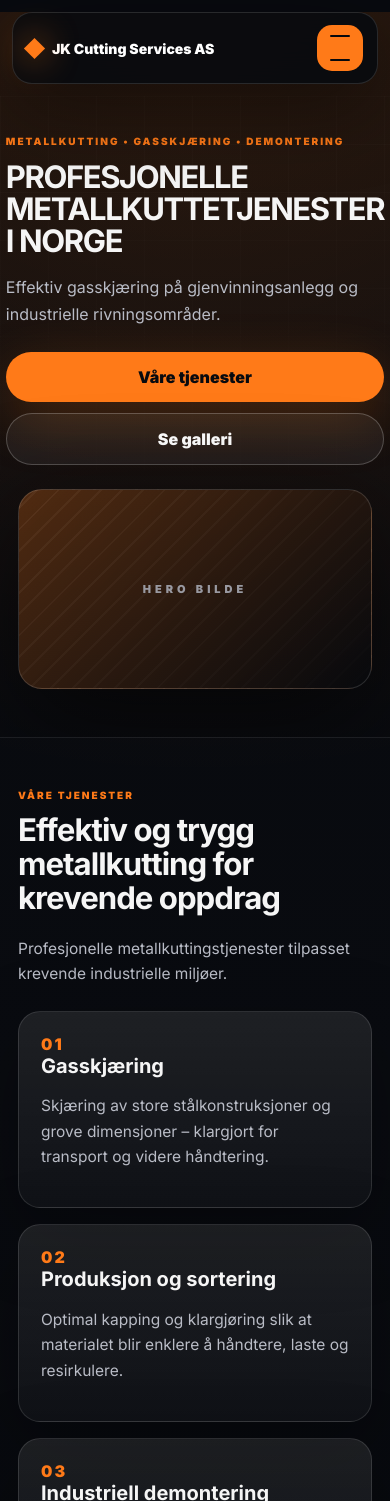
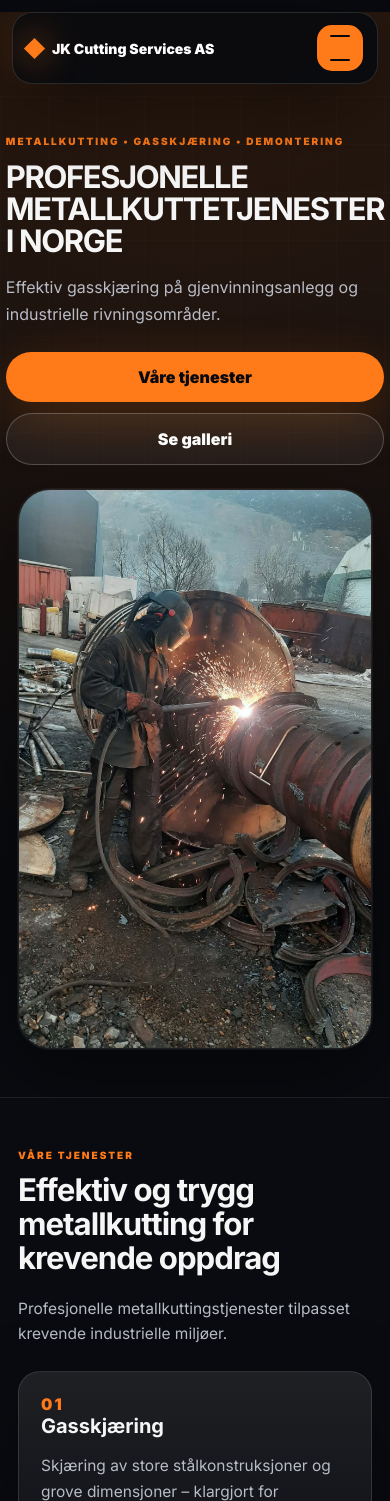
Before and after one commit to Zflex091/jk-cutting-services, a React (Vite) app: page / in a window 390 px wide. Shown: the top 1501 px of the page. Built offline with nearby package versions, Linux system fonts and the light colour scheme.

Commit message:
add hero gallery image

```diff
--- a/src/App.css
+++ b/src/App.css
@@ -893,4 +893,19 @@ p {
     height: 200px;
     min-height: 200px;
   }
+  .hero-image {
+  width: 100%;
+  max-width: 620px;
+  height: 560px;
+  object-fit: cover;
+
+  border-radius: 32px;
+  border: 1px solid rgba(255,255,255,0.08);
+
+  box-shadow:
+    0 0 0 1px rgba(255,255,255,0.05),
+    0 25px 80px rgba(0,0,0,0.45);
+
+  display: block;
 }
+}
--- a/src/App.jsx
+++ b/src/App.jsx
@@ -18,6 +18,8 @@ import img5 from "./assets/5.jpg";
 import img6 from "./assets/6.jpg";
 import img7 from "./assets/7.jpg";
 import img8 from "./assets/8.jpg";
+
+import heroGal from "./assets/hero gal.jpeg";
 
 const services = [
   {
@@ -159,8 +161,12 @@ function Home() {
         </div>
 
         <div className="hero-visual">
-          <ImagePlaceholder text="Hero bilde" />
-        </div>
+  <img
+    src={heroGal}
+    alt="JK Cutting Services"
+    className="hero-image"
+  />
+</div>
       </section>
 
       <section className="section">
```
